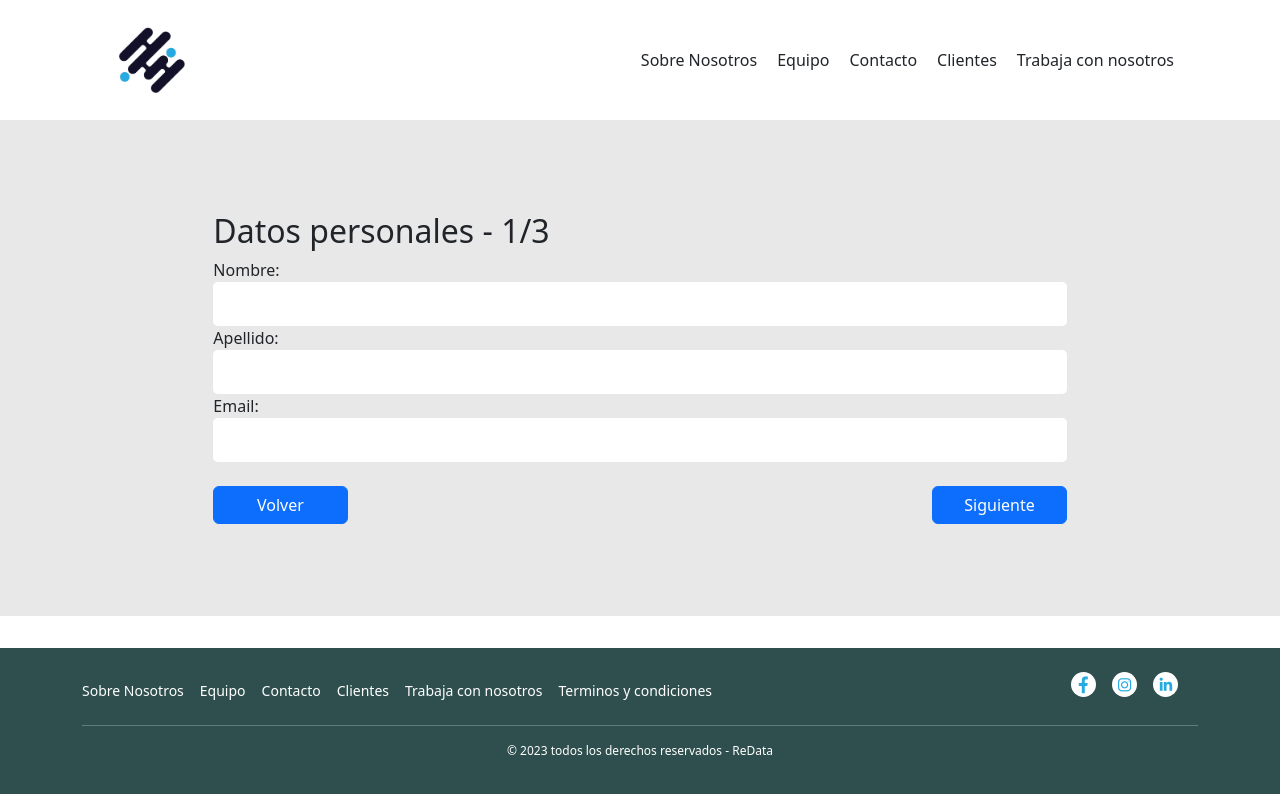
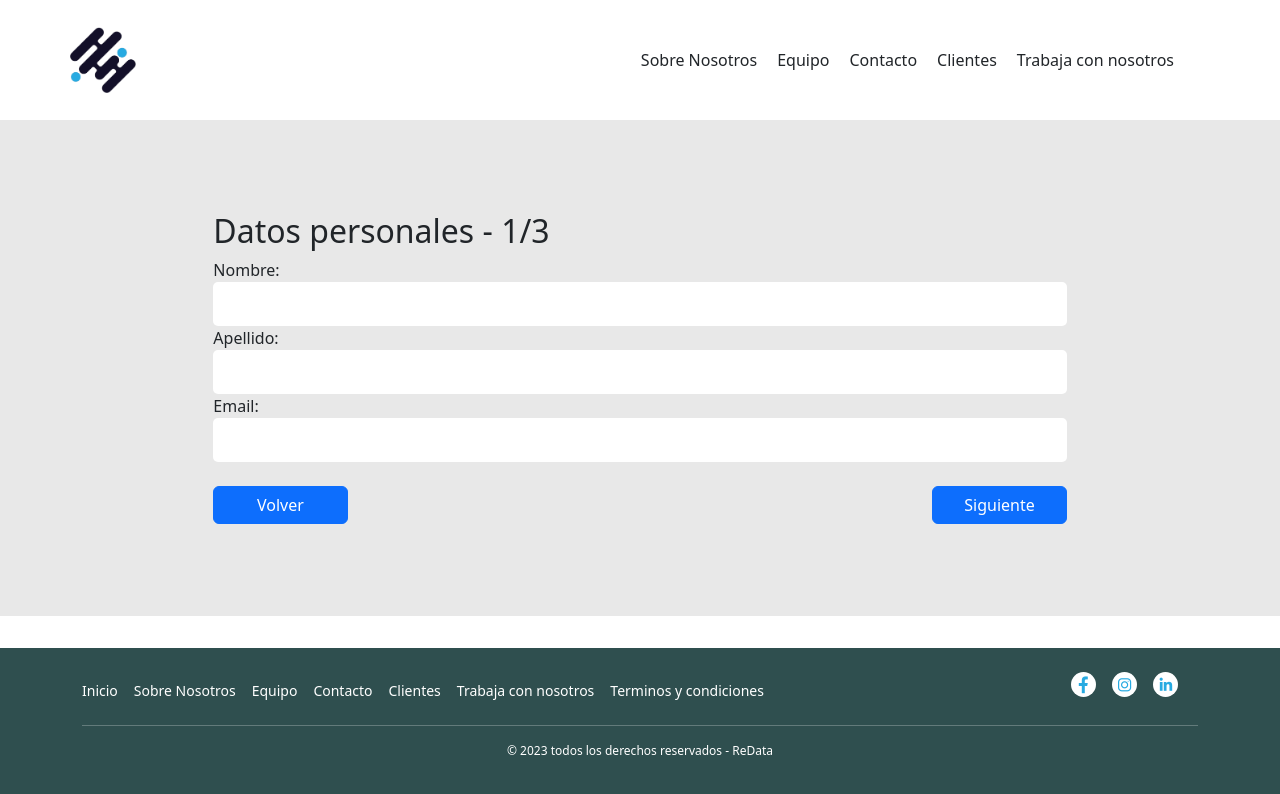
Before and after one commit to Salocin0/TrabajoFinalAP, a plain HTML site: page trabaja-con-nosotros.html in a window 1280 px wide. Drawn offline with nearby package versions, Linux system fonts and the light colour scheme.

Commit message:
Final entrega

```diff
--- a/trabaja-con-nosotros.html
+++ b/trabaja-con-nosotros.html
@@ -77,7 +77,7 @@
 	<nav id="inicio" class="container sec-navbar nav">
 		<div class="row fila">
 			<div class="navbar-header col-2">
-				<img src="./recursos/logo.png" alt="" class="img">
+				<a href="index.html"><img src="./recursos/logo.png" alt="" class="img"></a>
 			</div>
 			<div class="col-10 links">
 				<a class="navlink" href="index.html#presentacion">Sobre Nosotros</a>
@@ -221,6 +221,10 @@
 						<div class="col-8">
 							<ul class="navbar-nav div-footer">
 								<li class="nav-item me-3">
+									<a class="nav-link textos" href="index.html"
+										style="font-size: 14px;">Inicio</a>
+								</li>
+								<li class="nav-item me-3">
 									<a class="nav-link textos" href="index.html#presentacion"
 										style="font-size: 14px;">Sobre
 										Nosotros</a>
```
Also changed, not shown: index.html (+6 -2 lines).
